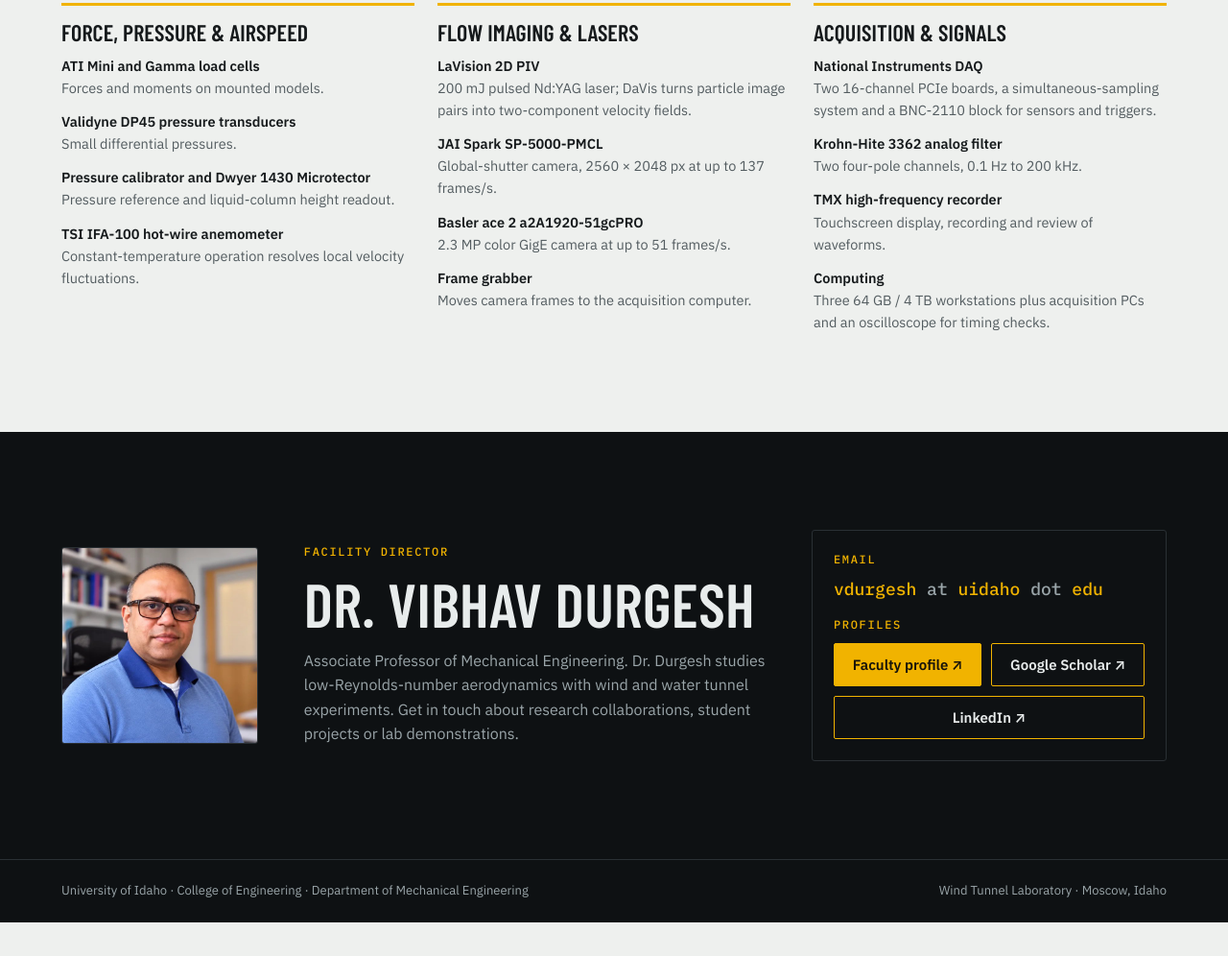
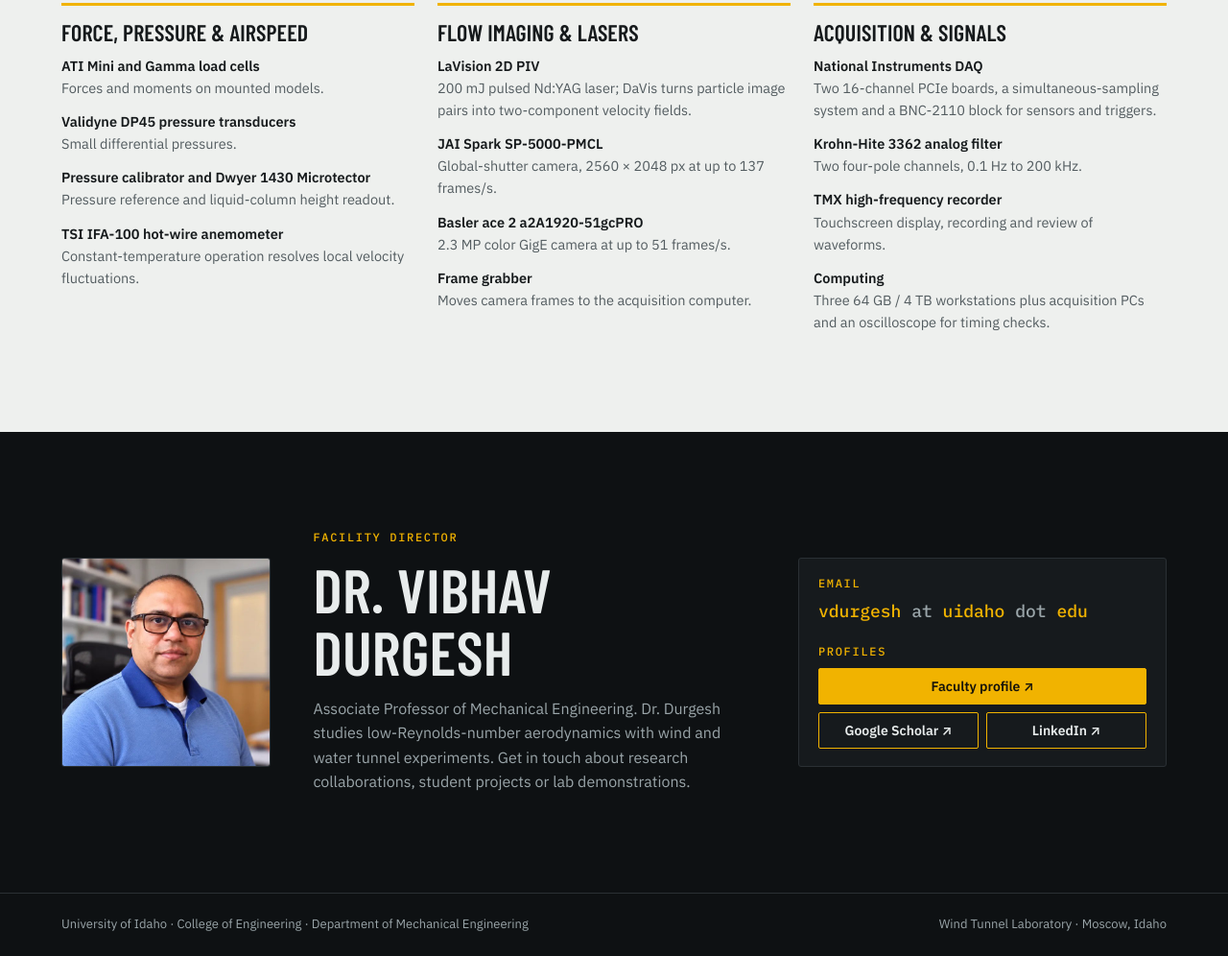
Before and after one commit to vdurgesh-lab/wind-tunnel-lab, a plain HTML site: page index.html in a window 1280 px wide. Shown: the part 8933-9929 px from the top of the page at 96% size. Before the commit the page ends 9894 px from the top, so only its background shows below. Drawn offline with nearby package versions, Linux system fonts and the light colour scheme.

Commit message:
Match the contact card to the portrait height
On desktop the email and profile card now shares the portrait's exact
height, so their top and bottom edges line up. On iPad the card sits in
one row under the bio; on phones it stacks under the portrait.

Co-Authored-By: Claude Opus 5.5 <noreply@anthropic.com>
Claude-Session: https://claude.ai/code/session_01Gzc26U4eKxbA2kDH1P2TJ3

```diff
--- a/index.html
+++ b/index.html
@@ -232,14 +232,17 @@ figcaption{font-size:13.5px;line-height:1.5;margin-top:10px;color:var(--muted)}
 .inst li span{color:var(--muted)}
 
 /* Contact */
-.contact{display:grid;grid-template-columns:auto minmax(0,1.3fr) minmax(0,1fr);gap:clamp(24px,4vw,48px);align-items:center}
-.contact .portrait{width:clamp(140px,16vw,210px);aspect-ratio:1;object-fit:cover;border-radius:3px;border:1px solid var(--rule-dark)}
+/* Portrait and contact card share one height so their top and bottom edges line up */
+.contact{--pic:clamp(200px,17vw,240px);display:grid;grid-template-columns:auto minmax(0,1.2fr) minmax(0,1fr);gap:clamp(24px,3.5vw,48px);align-items:center}
+.contact .portrait{width:var(--pic);height:var(--pic);object-fit:cover;border-radius:3px;border:1px solid var(--rule-dark)}
 .contact h2{font-size:clamp(40px,5vw,66px)}
-.contact-card{border:1px solid var(--rule-dark);padding:22px;border-radius:3px;display:grid;gap:10px}
+.contact-card{border:1px solid var(--rule-dark);padding:18px 20px;border-radius:3px;height:var(--pic);display:flex;flex-direction:column;justify-content:space-between;gap:12px;background:var(--ink-2)}
+.contact-card .grp{display:grid;gap:8px}
 .contact-card .mail{font:500 18px var(--mono);color:var(--gold);word-break:break-word;margin:0}
 .contact-card .mail span{color:var(--on-ink-muted)}
-.contact-card .links{display:flex;flex-wrap:wrap;gap:10px}
-.contact-card .links .btn{flex:1 1 auto;justify-content:center}
+.contact-card .links{display:grid;grid-template-columns:1fr 1fr;gap:8px}
+.contact-card .links .btn{justify-content:center;padding:9px 10px;font-size:14px;white-space:nowrap}
+.contact-card .links .btn:first-child{grid-column:1/-1}
 .site-foot{background:var(--ink);color:var(--on-ink-muted);font-size:13px;border-top:1px solid var(--rule-dark);padding-block:22px}
 .site-foot .wrap{display:flex;justify-content:space-between;gap:16px;flex-wrap:wrap}
 
@@ -259,7 +262,13 @@ dialog.lightbox .close{position:absolute;right:8px;top:8px;width:38px;height:38p
   .lab-frame{position:relative;height:0;padding-top:75%}
   .lab-frame img{position:absolute;top:0;right:0;bottom:0;left:0}
   .rcard img{height:auto}
-  .contact .portrait{height:clamp(140px,16vw,210px)}
+}
+@media (max-width:1180px){
+  .contact{grid-template-columns:auto minmax(0,1fr)}
+  .contact-card{grid-column:1/-1;height:auto;flex-direction:row;flex-wrap:wrap;align-items:flex-end;gap:16px 40px}
+  .contact-card .grp:last-child{flex:1 1 420px}
+  .contact-card .links{grid-template-columns:repeat(3,minmax(0,1fr))}
+  .contact-card .links .btn:first-child{grid-column:auto}
 }
 @media (max-width:1100px){
   .brand small{display:none}
@@ -273,8 +282,6 @@ dialog.lightbox .close{position:absolute;right:8px;top:8px;width:38px;height:38p
 }
 @media (max-width:1020px){
   .study-body,.facility,.hero-grid{grid-template-columns:1fr}
-  .contact{grid-template-columns:auto 1fr}
-  .contact-card{grid-column:1/-1}
   .inst{grid-template-columns:1fr}
   .people{grid-template-columns:1fr 1fr;grid-template-rows:none;aspect-ratio:auto}
   .people figure{aspect-ratio:4/3}
@@ -306,6 +313,10 @@ dialog.lightbox .close{position:absolute;right:8px;top:8px;width:38px;height:38p
   .plif-view{height:auto!important;width:min(100%,300px)!important;aspect-ratio:480/778;margin:12px auto 0}
   .slide.pair{gap:6px;padding:6px}
   .contact{grid-template-columns:1fr}
+  .contact-card{flex-direction:column;align-items:stretch}
+  .contact-card .grp:last-child{flex:none}
+  .contact-card .links{grid-template-columns:1fr 1fr}
+  .contact-card .links .btn:first-child{grid-column:1/-1}
 }
 @media (max-width:420px){.rindex,.caps{grid-template-columns:1fr}}
 </style>
@@ -705,13 +716,17 @@ dialog.lightbox .close{position:absolute;right:8px;top:8px;width:38px;height:38p
       <p class="muted">Associate Professor of Mechanical Engineering. Dr. Durgesh studies low-Reynolds-number aerodynamics with wind and water tunnel experiments. Get in touch about research collaborations, student projects or lab demonstrations.</p>
     </div>
     <div class="contact-card">
+      <div class="grp">
         <span class="eyebrow">Email</span>
         <p class="mail" aria-label="Email: vdurgesh at uidaho dot edu">vdurgesh <span>at</span> uidaho <span>dot</span> edu</p>
-      <span class="eyebrow" style="margin-top:8px">Profiles</span>
+      </div>
+      <div class="grp">
+        <span class="eyebrow">Profiles</span>
         <div class="links">
           <a class="btn btn-solid" href="https://www.uidaho.edu/people/vdurgesh" rel="noopener">Faculty profile ↗</a>
           <a class="btn btn-ghost" href="https://scholar.google.com/citations?user=RkXIN38AAAAJ&amp;hl=en" rel="noopener">Google Scholar ↗</a>
           <a class="btn btn-ghost" href="https://www.linkedin.com/in/vibhavdurgesh/" rel="noopener">LinkedIn ↗</a>
+        </div>
       </div>
     </div>
   </div>
```
Lines whose indentation alone changed are shown as unchanged.
